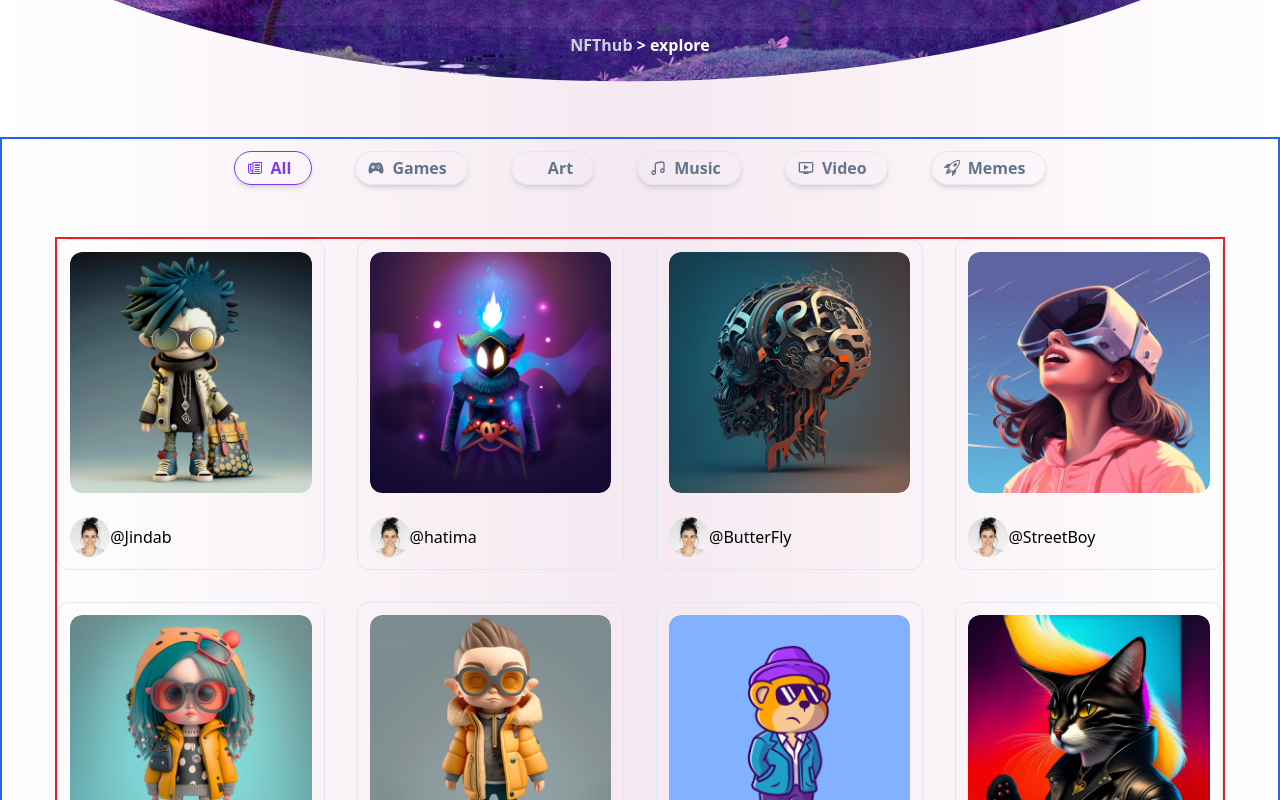
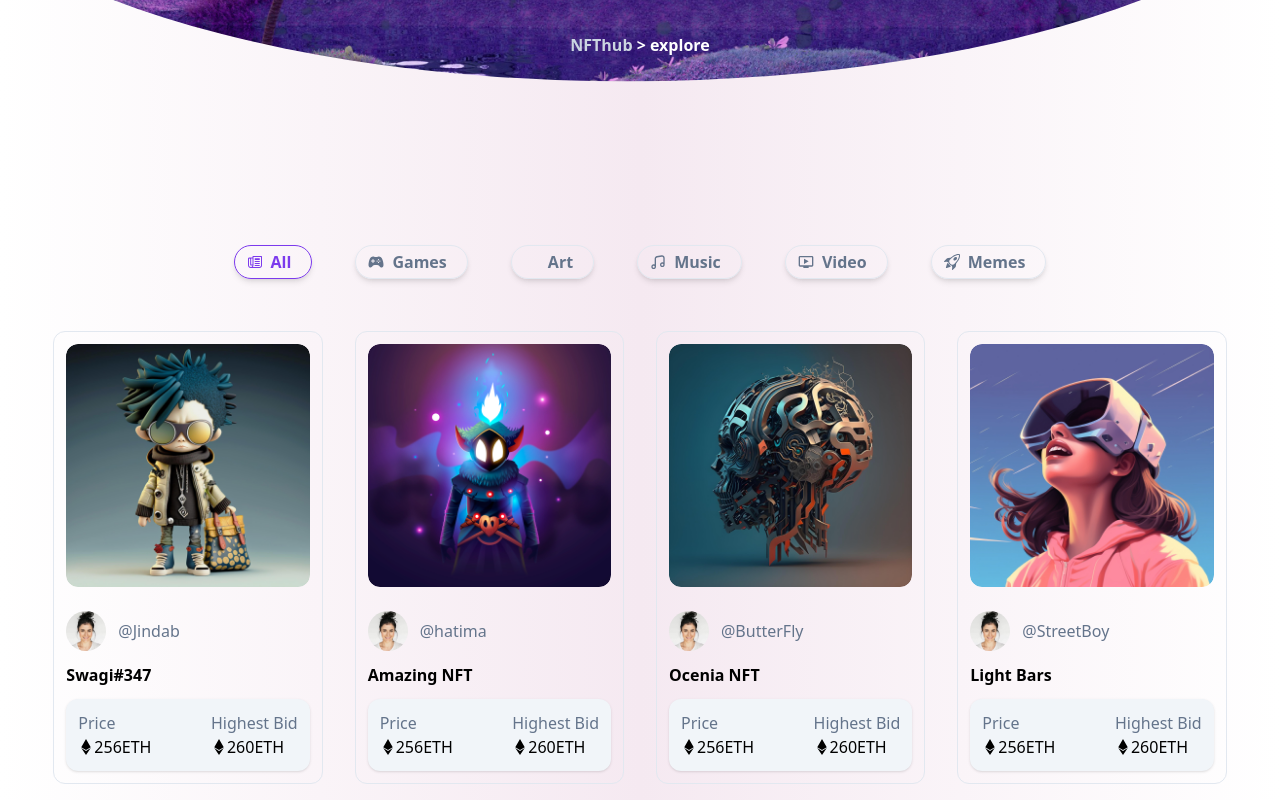
Before and after one commit to shabbirbd/NFThub, a React (Vite) app: page /explore in a window 1280 px wide. Shown: the part 380-1180 px from the top of the page. Built offline with nearby package versions, Linux system fonts and the light colour scheme; some icons are missing.

Commit message:
finishing component

```diff
--- a/src/components/ExploreBody.jsx
+++ b/src/components/ExploreBody.jsx
@@ -70,7 +70,7 @@ const ExploreBody = () => {
 
 
     return (
-        <div className='border-2 border-blue-600 container mx-auto'>
+        <div className='container mx-auto py-14 lg:py-24'>
             <div className=' w-full max-w-4xl px-5  mx-auto flex flex-wrap items-center justify-around'>
                 {
                     filters?.map((item, i)=>(
@@ -84,7 +84,7 @@ const ExploreBody = () => {
                 }
             </div>
 
-            <div className='border-2 border-red-600 mt-10 w-11/12 h-full mx-auto grid grid-cols-1 md:grid-cols-2 lg:grid-cols-4 gap-8'>
+            <div className='mt-10 w-11/12 h-full mx-auto grid grid-cols-1 md:grid-cols-2 lg:grid-cols-4 gap-8'>
                 {
                     items?.map((item, i)=>(
                         <NftCard data={item} key={i}/>
--- a/src/components/NftCard.jsx
+++ b/src/components/NftCard.jsx
@@ -1,7 +1,9 @@
 import React from 'react';
 import { BsLightningFill } from "react-icons/bs";
+import { FaEthereum } from "react-icons/fa";
 import { FaPlus } from "react-icons/fa6";
 import avater from "../assets/avater.png";
+
 
 
 
@@ -23,7 +25,28 @@ const NftCard = ({data}) => {
 
             <div className='flex flex-row items-center mt-6 relative'>
                 <img src={avater} alt="avater" className='h-10 w-10 object-cover rounded-full'/>
-                <p>{data.author}</p>
+                <p className='text-slate-500 px-3'>{data.author}</p>
+            </div>
+
+            <h2 className='mt-3 font-semibold'>{data.title}</h2>
+
+            <div className='flex flex-row items-center justify-between bg-slate-100 p-3 rounded-xl shadow mt-3'>
+                <div className='flex flex-col items-start'>
+                    <p className='text-slate-500'>Price</p>
+                    <p className='flex items-center'>
+                        <FaEthereum />
+                        <span>{data.price}</span>
+                        <span> ETH</span>
+                    </p>
+                </div>
+                <div className='flex flex-col juatify-start'>
+                    <p className='text-slate-500'>Highest Bid</p>
+                    <p className='flex items-center'>
+                        <FaEthereum />
+                        <span>{data.highBid}</span>
+                        <span> ETH</span>
+                    </p>
+                </div>
             </div>
 
         </div>
```
